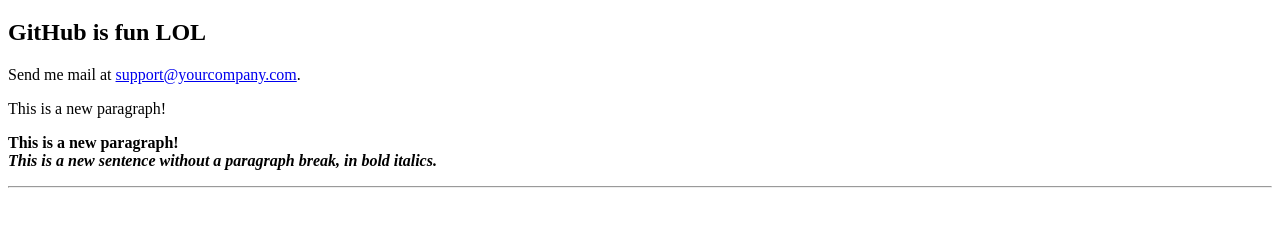
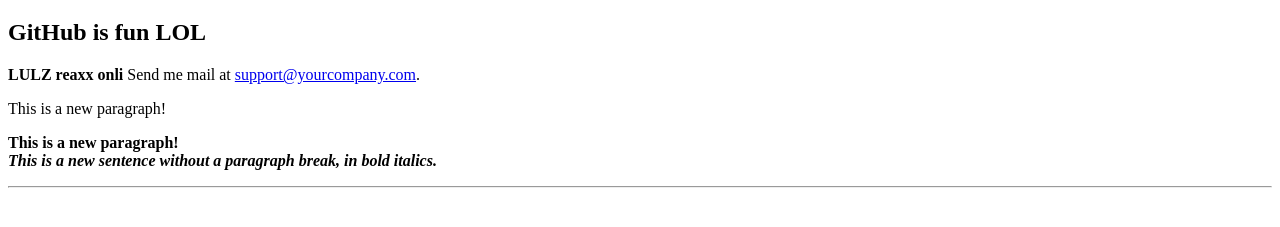
Before and after one commit to shubhamkarande13/1stRepo, a plain HTML site: page index.html in a window 1280 px wide. Shown: the part 121-348 px from the top of the page. Drawn offline with Linux system fonts and the light colour scheme.

Commit message:
Update index.html

```diff
--- a/index.html
+++ b/index.html
@@ -19,6 +19,7 @@
 <H1>This is a Header</H1>
 
 <H2>GitHub is fun LOL</H2>
+  <b> LULZ reaxx onli </b>
 
 Send me mail at <a href="mailto:support@yourcompany.com">
 
```
